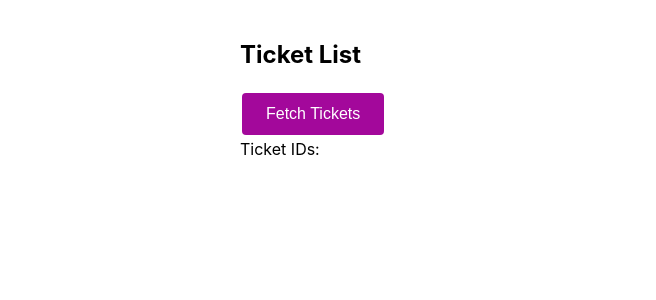
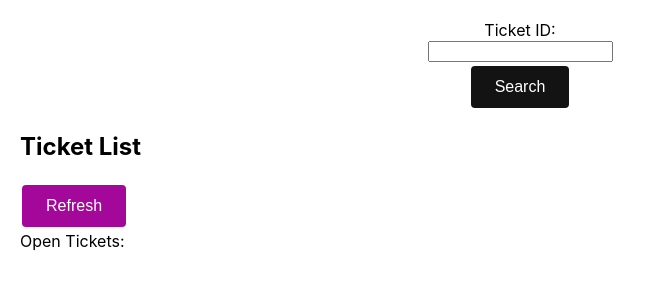
Before and after one commit to MINTYoo/TicketingProject, a React (Create React App) app in the folder client/responder/: page / in a window 1280 px wide. Shown: the top 300 px of the page, without its empty margins (0-656 px from the left). Built offline with nearby package versions, Linux system fonts and the light colour scheme.

Commit message:
ADDED: Can close tickets Some containers Its late and im tired idk what else i added but it does more stuff trust

```diff
--- a/client/responder/src/App.css
+++ b/client/responder/src/App.css
@@ -1,6 +1,8 @@
 .ticket-list-container {
-  max-width: 800px;
-  margin: 0 auto;
+  max-width: 1000px;
+  /* Increase max-width to make the list wider */
+  margin: 0;
+  /* Remove the margin to move the list to the left */
   padding: 20px;
 }
 
@@ -103,7 +105,7 @@ textarea {
 
 /* Style the button with the ID of "submitbutton" */
 #submitbutton {
-  background-color: #a3089b;
+  background-color: #131313;
   border: none;
   color: white;
   padding: 12px 24px;
@@ -119,10 +121,14 @@ textarea {
 
 /* On hover, change the button's background color and add a shadow effect */
 #submitbutton:hover {
-  background-color: #aa07a2;
-  box-shadow: 0px 2px 5px rgba(73, 0, 57, 0.973);
+  background-color: #585858;
+  box-shadow: 0px 2px 5px rgba(49, 49, 49, 0.973);
 }
 
 .background {
   background-color: #333;
 }
+
+.searchcontainer {
+  text-align: center;
+}
--- a/client/responder/src/App.js
+++ b/client/responder/src/App.js
@@ -10,7 +10,15 @@ function TicketList() {
   const [tickets, setTickets] = useState([]);
   const [selectedTicket, setSelectedTicket] = useState(null);
   const [responseText, setResponseText] = useState('');
+  const [number, setNumber] = useState(0);
 
+  // Function to handle clicking the number button with an input value
+  function handleNumberClick(inputNumber) {
+    axios.post('http://localhost:3000/searchTicket', { input: inputNumber }).then((response) => {
+      setSelectedTicket(response.data);
+      globalTicketID = inputNumber;
+    });
+  }
   const handleButtonClick = () => {
     axios.get('http://localhost:3000/tickets').then((response) => {
       setTickets(response.data);
@@ -23,6 +31,18 @@ function TicketList() {
       globalTicketID = ticket;
     });
   };
+
+
+
+  const handleCloseSubmit = (globalTicketID, localResponderID) => {
+    axios.post('http://localhost:3000/closeticket', {
+      inputticketID: globalTicketID,
+      responseResponderID: localResponderID
+    });
+    setResponseText('');
+    handleTicketClick(globalTicketID);
+  };
+
 
   const handleFormSubmit = (globalTicketID, responseString) => {
     axios.post('http://localhost:3000/respondTicket', {
@@ -42,13 +62,24 @@ function TicketList() {
     setResponseText('');
   };
 
+
+
+
   return (
+
     <div classname="background">
       <div className="ticket-list-container">
+        <div className="searchcontainer">
+          <div className="searchtitle">Ticket ID:</div>
+          <div>
+            <input type="number" id="numberInput" onChange={(e) => setNumber(parseInt(e.target.value))} />
+          </div>
+          <button type="button" id="submitbutton" onClick={() => handleNumberClick(number)}>Search</button>
+        </div>
         <h2 className="ticket-list-header">Ticket List</h2>
-        <button className="ticket-list-button" onClick={handleButtonClick}>Fetch Tickets</button>
+        <button className="ticket-list-button" onClick={handleButtonClick}>Refresh</button>
         <br></br>
-        Ticket IDs:
+        Open Tickets:
         <ul className="ticket-list">
           {tickets.map((ticket) => (
             <li
@@ -64,8 +95,12 @@ function TicketList() {
           ))}
 
         </ul>
+
+
         {selectedTicket && (
+
           <div className="selected-ticket-container" style={{ backgroundColor: selectedTicket.color }}>
+
             <div className="selected-ticket-content">
               <div className="selected-ticket-issuerid">
                 <span>Issuer ID: {selectedTicket.issuerID}</span>
@@ -74,15 +109,16 @@ function TicketList() {
               <textarea className="selected-ticket-textarea" value={selectedTicket.ticketdata} readOnly />
               <form>
                 <div>
-                  <label htmlFor="response">Response:</label>
+                  Response:
                   <textarea id="response" value={responseText} onChange={(e) => setResponseText(e.target.value)} />
                 </div>
               </form>
             </div>
             <button type="button" id="submitbutton" onClick={() => handleFormSubmit(globalTicketID, responseText)}>Submit</button>
-
+            <button type="button" id="submitbutton" onClick={() => handleCloseSubmit(globalTicketID, localResponderID)}>Close</button>
           </div>
         )}
+
       </div>
     </div>
   );
```
Also changed, not shown: 1 other file (tests, documents, lock files or other folders).
